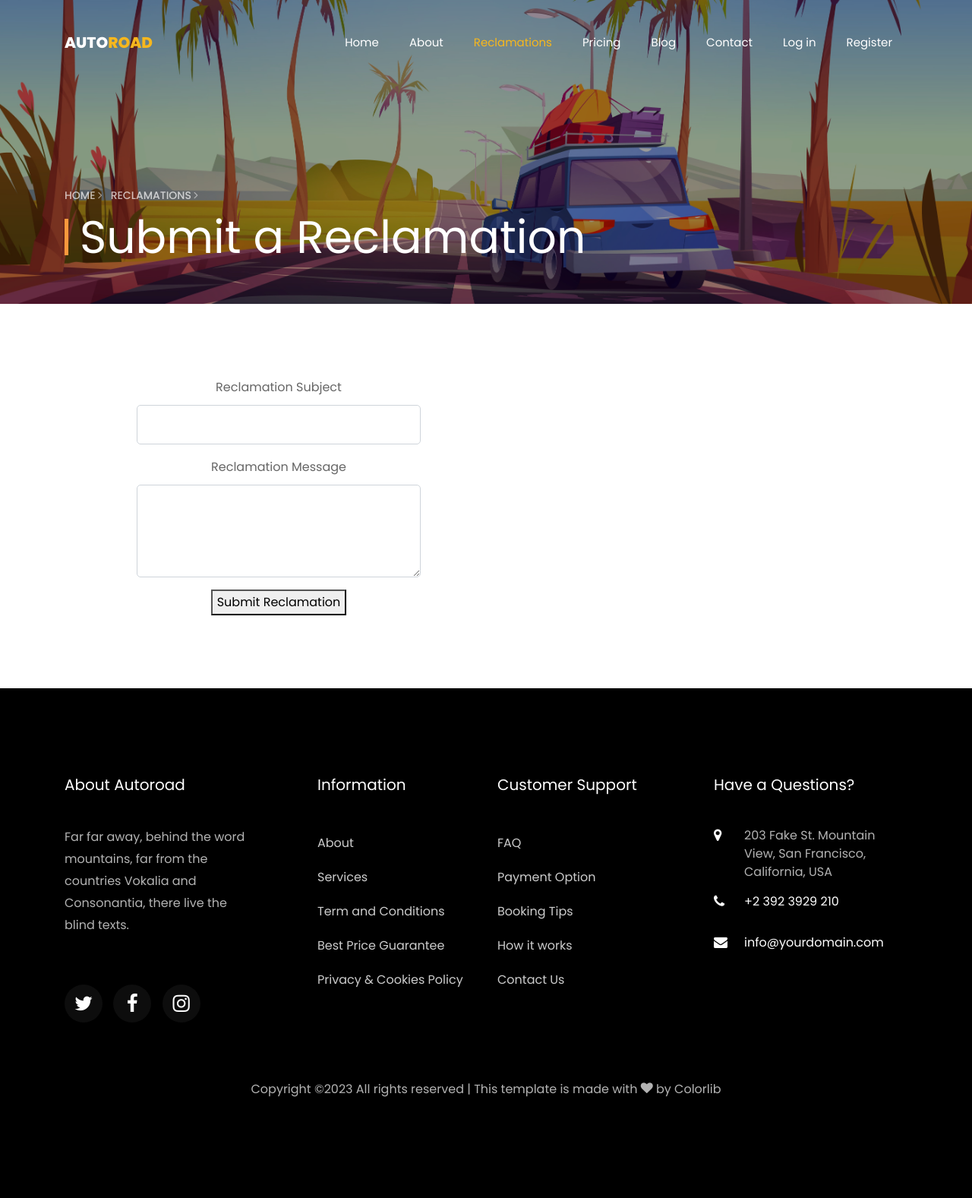
After one commit to AmaniHadda/AutoRoad_Laravel, a Laravel app: page /reclamations in a window 1280 px wide. The commit adds this page. Shown: the whole page at 76% size. Run offline with Laravel 9, Linux system fonts and the light colour scheme; data that the repository does not hold is empty; some libraries are stand-ins or nearby versions; some web fonts are replaced.

Commit message:
add and get reclamations

```diff
--- /dev/null
+++ b/app/Http/Controllers/ReclamationController.php
@@ -0,0 +1,77 @@
+<?php
+
+namespace App\Http\Controllers;
+
+use Illuminate\Http\Request;
+use App\Models\Reclamation;
+use Illuminate\Support\Facades\Auth;
+
+
+class ReclamationController extends Controller
+{
+    // Display a list of reclamations
+    public function index()
+    {
+        $reclamations = Reclamation::all();
+        return view('FrontOffice.reclamations.index', compact('reclamations'));
+    }
+
+    // Show the form for creating a new reclamation
+    public function create()
+    {
+        return view('FrontOffice.reclamations.create');
+    }
+
+    // Store a newly created reclamation in the database
+    public function store(Request $request)
+    {
+        // Validate the request data
+        $validatedData = $request->validate([
+            'reclamationSubject' => 'required|string',
+            'reclamationMessage' => 'required|string',
+            // Add more validation rules as needed
+        ]);
+
+        // Add 'user_id' to the validated data
+        $validatedData['user_id'] = Auth::user()->id;
+        $validatedData['subject']= $validatedData['reclamationSubject'];
+        $validatedData['message']= $validatedData['reclamationMessage'];
+
+        // Create the reclamation with the updated data
+        Reclamation::create($validatedData);
+
+
+        return redirect()->route('reclamations')->with('success', 'Reclamation created successfully');
+    }
+
+
+    // Show the form for editing a reclamation
+    public function edit(Reclamation $reclamation)
+    {
+        return view('FrontOffice.reclamations.edit', compact('reclamation'));
+    }
+
+    // Update the specified reclamation in the database
+    public function update(Request $request, Reclamation $reclamation)
+    {
+        // Validate the request data
+        $validatedData = $request->validate([
+            'name' => 'required|string',
+            'subject' => 'required|string',
+            'message' => 'required|string',
+            // Add more validation rules as needed
+        ]);
+
+        $reclamation->update($validatedData);
+
+        return redirect()->route('FrontOffice.reclamations.index')->with('success', 'Reclamation updated successfully');
+    }
+
+    // Remove the specified reclamation from the database
+    public function destroy(Reclamation $reclamation)
+    {
+        $reclamation->delete();
+
+        return redirect()->route('FrontOffice.reclamations.index')->with('success', 'Reclamation deleted successfully');
+    }
+}
--- a/app/Models/Reclamation.php
+++ b/app/Models/Reclamation.php
@@ -12,7 +12,7 @@ class Reclamation extends Model
     use HasFactory;
     public function user()
     {
-        return $this->belongsTo(User::class, 'id');
+        return $this->belongsTo(User::class);
     }
 
     /**
@@ -21,9 +21,9 @@ class Reclamation extends Model
      * @var array<int, string>
      */
     protected $fillable = [
-        'name',
+        'user_id',
         'subject',
-        'message',
+        'message'
     ];
 
     // You can remove the incomplete $hidden property.
--- a/resources/views/BackOffice/home.blade.php
+++ b/resources/views/BackOffice/home.blade.php
@@ -176,6 +176,12 @@
                 <a href="{{route('ReservationsAdmin')}}" class="menu-link">
                   <i class="menu-icon tf-icons bx bx-book-content"></i>
                   <div data-i18n="Basic">Réservations</div>
+                </a>
+              </li>
+              <li class="menu-item @if(Route::currentRouteName() == 'ReclamationssAdmin') active @endif">
+                <a href="{{route('ReclamationssAdmin')}}" class="menu-link">
+                  <i class="menu-icon tf-icons bx bx-book-content"></i>
+                  <div data-i18n="Basic">Réclamations</div>
                 </a>
               </li>
             <li class="menu-item @if(Route::currentRouteName() == 'BlogsAdmin') active @endif">
--- a/resources/views/FrontOffice/layout.blade.php
+++ b/resources/views/FrontOffice/layout.blade.php
@@ -39,6 +39,7 @@
 	        <ul class="navbar-nav ml-auto">
 	          <li class="nav-item @if(Route::currentRouteName() == 'home') active @endif"><a href="{{route('home')}}" class="nav-link">Home</a></li>
 	          <li class="nav-item @if(Route::currentRouteName() == 'about') active @endif"><a href="{{route('about')}}" class="nav-link">About</a></li>
+            <li class="nav-item @if(Route::currentRouteName() == 'reclamations') active @endif"><a href="{{route('reclamations')}}" class="nav-link">Reclamations</a></li>
 	          <li class="nav-item @if(Route::currentRouteName() == 'pricing') active @endif"><a href="{{route('pricing')}}" class="nav-link">Pricing</a></li>
 	          {{-- <li class="nav-item @if(Route::currentRouteName() == 'car') active @endif"><a href="{{route('car')}}" class="nav-link">Our Car</a></li> --}}
 	          <li class="nav-item @if(Route::currentRouteName() == 'blog') active @endif"><a href="{{route('blog')}}" class="nav-link">Blog</a></li>
--- /dev/null
+++ b/resources/views/FrontOffice/reclamations/index.blade.php
@@ -0,0 +1,43 @@
+@extends('FrontOffice.layout')
+@section('content')
+
+<section class="hero-wrap hero-wrap-2 js-fullheight" style="background-image: url('images/bg_2.jpg');" data-stellar-background-ratio="0.5">
+  <div class="overlay"></div>
+  <div class="container">
+    <div class="row no-gutters slider-text js-fullheight align-items-end justify-content-start">
+      <div class="col-md-9 ftco-animate pb-5">
+        <p class="breadcrumbs"><span class="mr-2"><a href="index.html">Home <i class="ion-ios-arrow-forward"></i></a></span> <span>Reclamations <i class="ion-ios-arrow-forward"></i></span></p>
+        <h1 class="mb-3 bread">Submit a Reclamation</h1>
+      </div>
+    </div>
+  </div>
+</section>
+
+<section class="ftco-section">
+  <div class="container">
+    <div class="row d-flex justify-content-center">
+      <div class="col-md-10 text-center d-flex ftco-animate">
+        <div class="reclamation-entry justify-content-end">
+          <!-- You can add a form here for users to submit their reclamation -->
+          <form action="{{ route('reclamations.store') }}" method="post">
+            @csrf
+            <!-- Add form fields for the reclamation details -->
+            <div class="form-group">
+              <label for="reclamationSubject">Reclamation Subject</label>
+              <input type="text" class="form-control" id="reclamationSubject" name="reclamationSubject" required>
+            </div>
+            <div class="form-group">
+              <label for="reclamationMessage">Reclamation Message</label>
+              <textarea class="form-control" id="reclamationMessage" name="reclamationMessage" rows="4" required></textarea>
+            </div>
+            <button type="submit" class="btn-custom">Submit Reclamation</button>
+          </form>
+        </div>
+      </div>
+    </div>
+    <!-- Display a list of existing reclamations here if needed -->
+    <!-- Example: You can loop through your reclamation data and display it in a similar way as the blog entries -->
+  </div>
+</section>
+
+@endsection
--- /dev/null
+++ b/resources/views/FrontOffice/reclamations/listReclamation.blade.php
@@ -0,0 +1 @@
+aaaaaaaaaaaaaaaaaaabbb
--- a/routes/web.php
+++ b/routes/web.php
@@ -1,6 +1,7 @@
 <?php
 
 use App\Http\Controllers\ProfileAdminController;
+use App\Http\Controllers\ReclamationController;
 use App\Http\Controllers\ProfileController;
 use App\Http\Controllers\StaticControllerB;
 use Illuminate\Support\Facades\Route;
@@ -16,8 +17,14 @@ use App\Http\Controllers\StaticControllerF;
 | contains the "web" middleware group. Now create something great!
 |
 */
-
-
+/*Reclamation*/
+Route::get('/reclamations', [ReclamationController::class, 'index'])->name('reclamations');
+Route::get('/reclamations/create', [ReclamationController::class, 'create'])->name('reclamations.create');
+Route::post('/reclamations', [ReclamationController::class, 'store'])->name('reclamations.store');
+Route::get('/reclamations/{reclamation}/edit', [ReclamationController::class, 'edit'])->name('reclamations.edit');
+Route::put('/reclamations/{reclamation}', [ReclamationController::class, 'update'])->name('reclamations.update');
+Route::delete('/reclamations/{reclamation}', [ReclamationController::class, 'destroy'])->name('reclamations.destroy');
+/* */
 Route::get('/blog',[StaticControllerF::class,'blog'])->name('blog');
 Route::get('/about',[StaticControllerF::class,'about'])->name('about');
 Route::get('/pricing',[StaticControllerF::class,'pricing'])->name('pricing');
@@ -43,6 +50,8 @@ Route::prefix('admin')->middleware(['auth', 'role:admin'])->group(function(){
     Route::get('/register',[StaticControllerB::class,'registerAdmin'])->name('registerAdmin');
     Route::get('/forgetpassword',[StaticControllerB::class,'forgetPasswordAdmin'])->name('forgetPAdmin');
     Route::get('/users',[StaticControllerB::class,'UsersAdmin'])->name('UsersAdmin');
+    Route::get('/reclamations',[StaticControllerB::class,'ReclamationssAdmin'])->name('ReclamationssAdmin');
+
     Route::get('/reservations',[StaticControllerB::class,'ReservationsAdmin'])->name('ReservationsAdmin');
     Route::get('/blogs',[StaticControllerB::class,'BlogsAdmin'])->name('BlogsAdmin');
     Route::get('/vehicules',[StaticControllerB::class,'VehiculesAdmin'])->name('VehiculesAdmin');
```
Also changed, not shown: app/Http/Controllers/StaticControllerB.php (+7 -0 lines), resources/views/BackOffice/reclamations/index.blade.php (added, +37 -0 lines), resources/views/FrontOffice/reclamations/create.blade.php (added, +18 -0 lines), resources/views/FrontOffice/reclamations/edit.blade.php (added, +19 -0 lines), database/migrations/2023_10_01_215105_create_reclamation_table.php.
